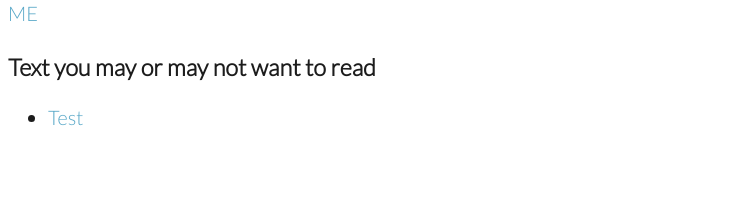
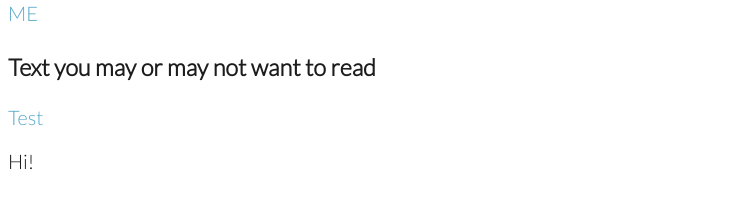
Before and after one commit to cal-smith/cal-smith.github.io, a Jekyll site: the page built from index.html, in a window 1280 px wide. Shown: the part 429-638 px from the top of the page, without its empty margins (0-734 px from the left). Built offline with Jekyll 4.4.1, drawn with Linux system fonts in a browser that asks for light colours.

Commit message:
updated css

```diff
--- a/index.html
+++ b/index.html
@@ -34,11 +34,14 @@
       <a href="/square.css/demo"><div onclick="window.location = '/square.css/demo';"><span>A silly CSS library based on Bootstrap<a href="https://github.com/hansolo669/square.css/tree/master">(source)</a></span></div></a>
       <a href="https://github.com/hansolo669/"><div><span>ME</span></div></a>
     </div>
-    <div>
+    <div class="blog">
       <h3>Text you may or may not want to read</h3>
       <ul>
         {% for post in site.posts %}
-          <li><a href="{{ post.url }}">{{ post.title }}</a></li>
+          <li>
+            <a href="{{ post.url }}">{{ post.title }}</a>
+            {{ post.excerpt }}
+          </li>
         {% endfor %}
       </ul>
     </div>
--- a/style.css
+++ b/style.css
@@ -26,6 +26,11 @@ h1{
 .list div:hover{
 	background: aliceblue;
 	cursor: pointer;
+}
+
+.blog ul{
+	list-style: none;
+	padding: 0;
 }
 
 .desktop{
```
